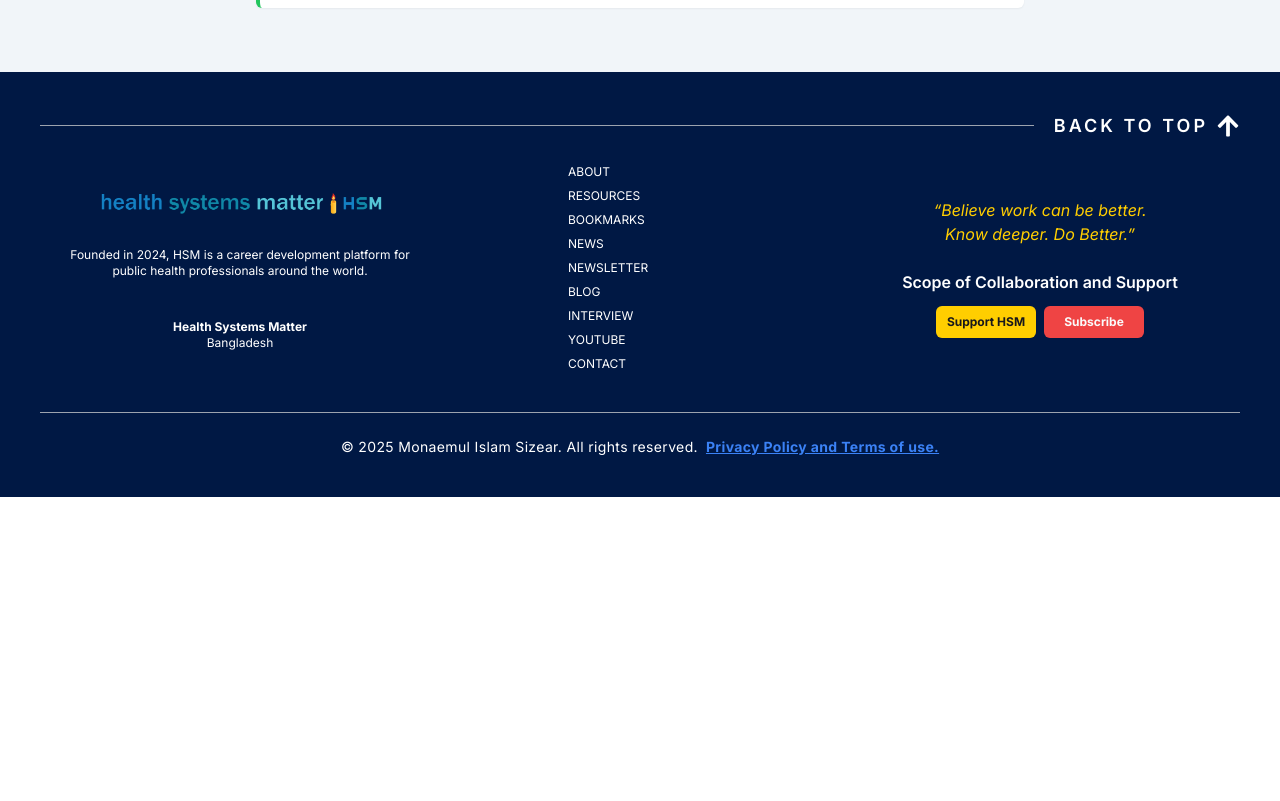
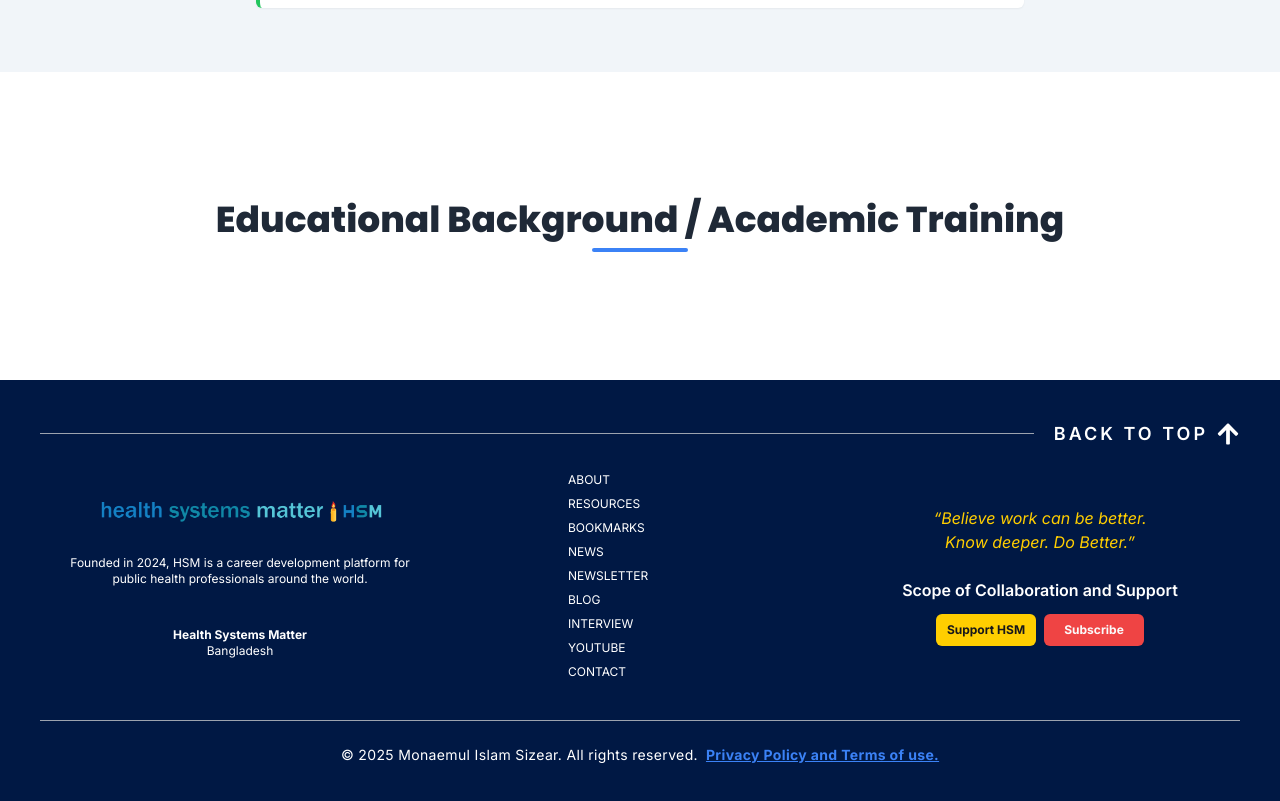
Before and after one commit to mehrabhossain1/hsm, a Next.js app: page /sizear in a window 1280 px wide. Shown: the part 5215-6016 px from the top of the page. Before the commit the page ends 5712 px from the top, so only its background shows below. Built offline with nearby package versions, Linux system fonts and the light colour scheme.

Commit message:
Educational bg

```diff
--- a/app/sizear/page.tsx
+++ b/app/sizear/page.tsx
@@ -1,6 +1,7 @@
 import AboutSizear from "@/components/Sizear/AboutSizear";
 import AreaOfFocus from "@/components/Sizear/AreaOfFocus";
 import CareerTrajectory from "@/components/Sizear/CareerTrajectory";
+import EducationalBackground from "@/components/Sizear/EducationalBackground";
 import MoreAboutMe from "@/components/Sizear/MoreAboutMe";
 import ProfessionalMembership from "@/components/Sizear/ProfessionalMembership";
 import ProfessionalTraining from "@/components/Sizear/ProfessionalTraining";
@@ -33,6 +34,11 @@ const Sizear = () => {
       {/* Professional Training / Job-related Training Received */}
       <ProfessionalTraining />
       {/* Professional Training / Job-related Training Received */}
+
+      {/* Educational Background / Academic Training  */}
+      {/* Educational Background / Academic Training  */}
+      <EducationalBackground />
+      {/* Educational Background / Academic Training  */}
     </section>
   );
 };
--- /dev/null
+++ b/components/Sizear/EducationalBackground.tsx
@@ -0,0 +1,16 @@
+const EducationalBackground = () => {
+  return (
+    <div className=" ">
+      <div className="max-w-screen-xl mx-auto sm:px-6 lg:px-16 py-16 my-16 ">
+        <h2 className="text-3xl md:text-4xl font-extrabold text-gray-800 text-center">
+          Educational Background / Academic Training
+          <span className="block w-24 h-1 bg-blue-500 mx-auto mt-2 rounded-full"></span>
+        </h2>
+
+        {/* Career Profile/Professional Endeavors  */}
+      </div>
+    </div>
+  );
+};
+
+export default EducationalBackground;
```
